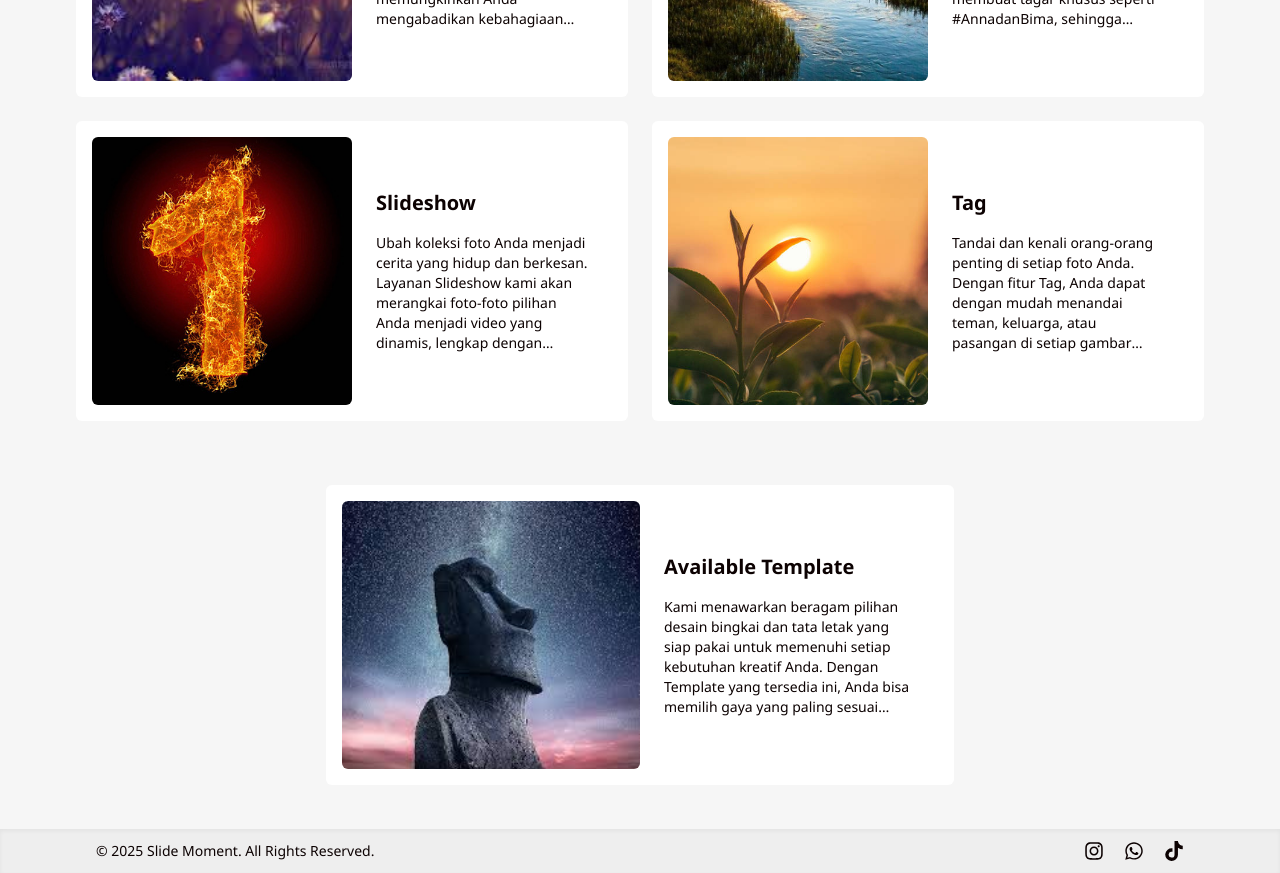
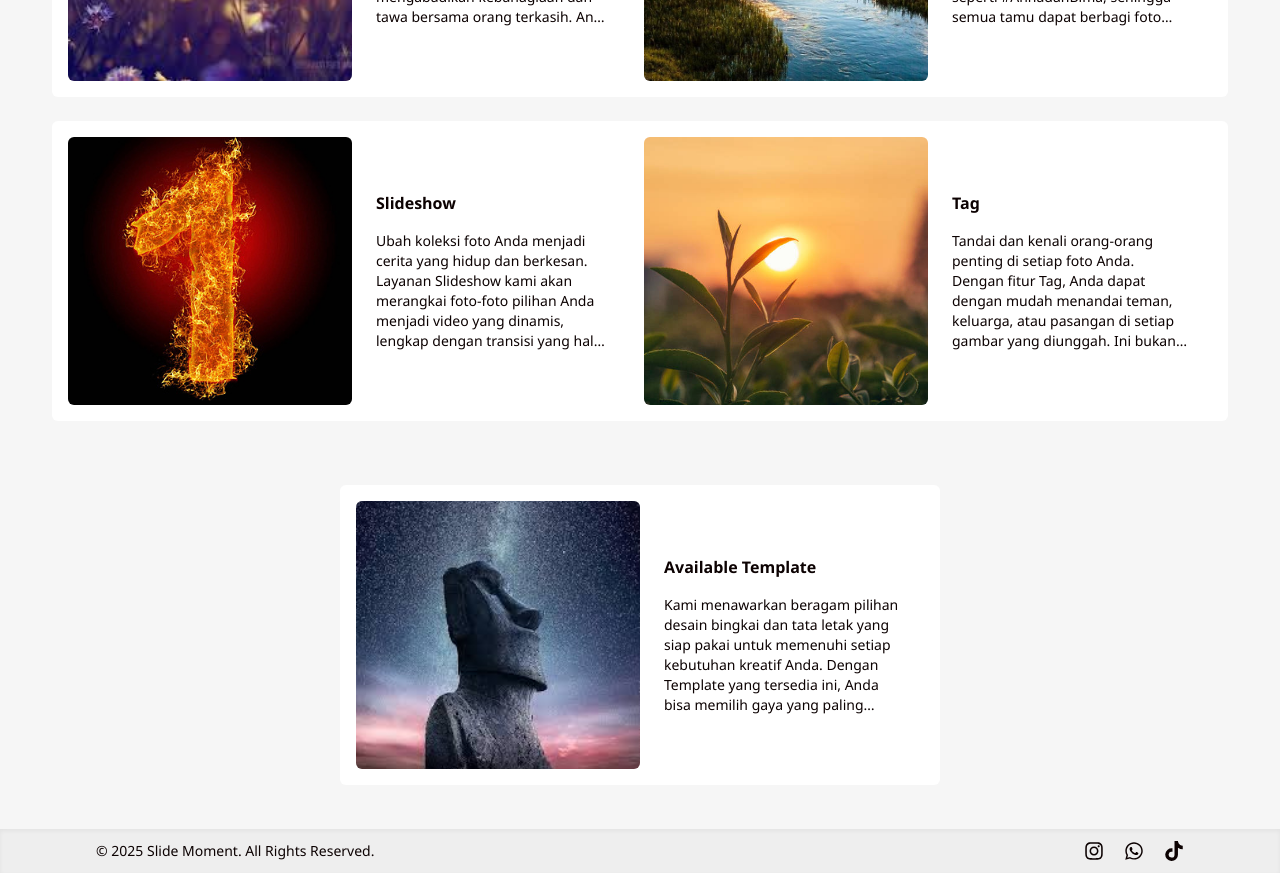
Before and after one commit to tpid-magang-alwan/slide-moment, a React (Vite) app: page /instaprint in a window 1280 px wide. Shown: the part 720-1593 px from the top of the page. Built offline with nearby package versions, Linux system fonts and the light colour scheme.

Commit message:
penyesuaian card

```diff
--- a/src/components/Instaprint_Container_2.jsx
+++ b/src/components/Instaprint_Container_2.jsx
@@ -1,6 +1,6 @@
 import React from 'react';
 
-export default function Instaprint_Container_2() {
+export default function Photobooth_Container_2() {
   const items = [
     {
       id: 1,
@@ -28,18 +28,18 @@ export default function Instaprint_Container_2() {
       imageUrl: "/img-10.jpg",
       title: "Tag",
       description:
-        "Tandai dan kenali orang-orang penting di setiap foto Anda. Dengan fitur Tag, Anda dapat dengan mudah menandai teman, keluarga, atau pasangan di setiap gambar yang diunggah. Ini bukan hanya membantu orang lain mengenali siapa saja yang ada di dalam foto, tetapi juga mempermudah mereka yang ditandai untuk menemukan foto mereka sendiri. ",
+        "Tandai dan kenali orang-orang penting di setiap foto Anda. Dengan fitur Tag, Anda dapat dengan mudah menandai teman, keluarga, atau pasangan di setiap gambar yang diunggah. Ini bukan hanya membantu orang lain mengenali siapa saja yang ada di dalam foto, tetapi juga mempermudah mereka yang ditandai untuk menemukan foto mereka sendiri.",
     },
   ];
 
   return (
     <div className="p-3 bg-[#f6f6f6]">
       {/* Grid utama */}
-      <div className="grid m-2 sm:m-8 lg:m-16 grid-cols-1 sm:grid-cols-2 gap-4 sm:gap-6">
+      <div className="grid m-2 sm:m-8 lg:m-16 grid-cols-1 sm:grid-cols-2 gap-4 sm:gap-6 content-center justify-items-center">
         {items.map((item) => (
           <div
             key={item.id}
-            className="flex flex-col sm:flex-row items-center justify-around bg-white rounded-md transition duration-300 ease-in-out hover:shadow-xl overflow-hidden p-3 sm:p-4 h-[400px] sm:h-[300px]"
+            className="flex flex-col sm:flex-row items-center justify-center bg-white rounded-md transition duration-300 ease-in-out hover:shadow-xl overflow-hidden p-3 sm:p-4 w-[350px] h-[350px] sm:w-[350px] sm:h-[170px] lg:w-[600px] lg:h-[300px]"
           >
             {/* Gambar */}
             <div className="w-full sm:w-1/2 h-1/2 sm:h-full flex-shrink-0">
@@ -52,7 +52,7 @@ export default function Instaprint_Container_2() {
 
             {/* Teks */}
             <div className="w-full sm:w-1/2 flex flex-col justify-center px-3 sm:px-6 py-2 sm:py-4 overflow-hidden">
-              <h3 className="text-base sm:text-xl font-bold mb-2 sm:mb-4 text-[#0C0202] truncate">
+              <h3 className="text-base sm:text-base font-bold mb-2 sm:mb-4 text-[#0C0202] truncate">
                 {item.title}
               </h3>
               <p className="text-xs sm:text-sm text-[#0C0202] line-clamp-6">
@@ -63,9 +63,9 @@ export default function Instaprint_Container_2() {
         ))}
       </div>
 
-      {/* Card tambahan "Template" di tengah bawah */}
+      {/* Card tambahan “Template” */}
       <div className="flex justify-center mt-8 mb-8">
-        <div className="flex flex-col sm:flex-row items-center justify-around bg-white rounded-md transition duration-300 ease-in-out hover:shadow-xl overflow-hidden p-3 sm:p-4 h-[400px] sm:h-[300px] w-full sm:w-3/4 lg:w-1/2">
+        <div className="flex flex-col sm:flex-row items-center justify-center bg-white rounded-md transition duration-300 ease-in-out hover:shadow-xl overflow-hidden p-3 sm:p-4 w-[350px] h-[350px] sm:w-[350px] sm:h-[170px] lg:w-[600px] lg:h-[300px]">
           {/* Gambar */}
           <div className="w-full sm:w-1/2 h-1/2 sm:h-full flex-shrink-0">
             <img
@@ -77,7 +77,7 @@ export default function Instaprint_Container_2() {
 
           {/* Teks */}
           <div id="Template" className="w-full sm:w-1/2 flex flex-col justify-center px-3 sm:px-6 py-2 sm:py-4 overflow-hidden">
-            <h3 className="text-base sm:text-xl font-bold mb-2 sm:mb-4 text-[#0C0202]">
+            <h3 className="text-base sm:text-base font-bold mb-2 sm:mb-4 text-[#0C0202]">
               Available Template
             </h3>
             <p className="text-xs sm:text-sm text-[#0C0202] line-clamp-6">
--- a/src/components/Photo_Move_Container_2.jsx
+++ b/src/components/Photo_Move_Container_2.jsx
@@ -1,6 +1,6 @@
 import React from 'react';
 
-export default function Photo_Move_Container_2() {
+export default function Photobooth_Container_2() {
   const items = [
     {
       id: 1,
@@ -34,11 +34,11 @@ export default function Photo_Move_Container_2() {
 
   return (
     <div className="p-3 bg-[#f6f6f6]">
-      <div className="grid m-2 sm:m-8 lg:m-16 grid-cols-1 sm:grid-cols-2 gap-4 sm:gap-6">
+      <div className="grid m-2 sm:m-8 lg:m-16 grid-cols-1 sm:grid-cols-2 gap-4 sm:gap-6 content-center justify-items-center">
         {items.map((item) => (
           <div
             key={item.id}
-            className="flex flex-col sm:flex-row items-center justify-around bg-white rounded-md transition duration-300 ease-in-out hover:shadow-xl overflow-hidden p-3 sm:p-4 h-[400px] sm:h-[300px]"
+            className="flex flex-col sm:flex-row items-center justify-center bg-white rounded-md transition duration-300 ease-in-out hover:shadow-xl overflow-hidden p-3 sm:p-4 w-[350px] h-[350px] sm:w-[350px] sm:h-[170px] lg:w-[600px] lg:h-[300px]"
           >
             {/* Gambar */}
             <div className="w-full sm:w-1/2 h-1/2 sm:h-full flex-shrink-0">
@@ -51,7 +51,7 @@ export default function Photo_Move_Container_2() {
 
             {/* Teks */}
             <div className="w-full sm:w-1/2 flex flex-col justify-center px-3 sm:px-6 py-2 sm:py-4 overflow-hidden">
-              <h3 className="text-base sm:text-xl font-bold mb-2 sm:mb-4 text-[#0C0202] truncate">
+              <h3 className="text-base sm:text-base font-bold mb-2 sm:mb-4 text-[#0C0202] truncate">
                 {item.title}
               </h3>
               <p className="text-xs sm:text-sm text-[#0C0202] line-clamp-6">
--- a/src/components/Photobooth_Container_2.jsx
+++ b/src/components/Photobooth_Container_2.jsx
@@ -34,11 +34,11 @@ export default function Photobooth_Container_2() {
 
   return (
     <div className="p-3 bg-[#f6f6f6]">
-      <div className="grid m-2 sm:m-8 lg:m-16 grid-cols-1 sm:grid-cols-2 gap-4 sm:gap-6">
+      <div className="grid m-2 sm:m-8 lg:m-16 grid-cols-1 sm:grid-cols-2 gap-4 sm:gap-6 content-center justify-items-center">
         {items.map((item) => (
           <div
             key={item.id}
-            className="flex flex-col sm:flex-row items-center justify-around bg-white rounded-md transition duration-300 ease-in-out hover:shadow-xl overflow-hidden p-3 sm:p-4 h-[400px] sm:h-[300px]"
+            className="flex flex-col sm:flex-row items-center justify-center bg-white rounded-md transition duration-300 ease-in-out hover:shadow-xl overflow-hidden p-3 sm:p-4 w-[350px] h-[350px] sm:w-[350px] sm:h-[170px] lg:w-[600px] lg:h-[300px]"
           >
             {/* Gambar */}
             <div className="w-full sm:w-1/2 h-1/2 sm:h-full flex-shrink-0">
@@ -51,7 +51,7 @@ export default function Photobooth_Container_2() {
 
             {/* Teks */}
             <div className="w-full sm:w-1/2 flex flex-col justify-center px-3 sm:px-6 py-2 sm:py-4 overflow-hidden">
-              <h3 className="text-base sm:text-xl font-bold mb-2 sm:mb-4 text-[#0C0202] truncate">
+              <h3 className="text-base sm:text-base font-bold mb-2 sm:mb-4 text-[#0C0202] truncate">
                 {item.title}
               </h3>
               <p className="text-xs sm:text-sm text-[#0C0202] line-clamp-6">
```
